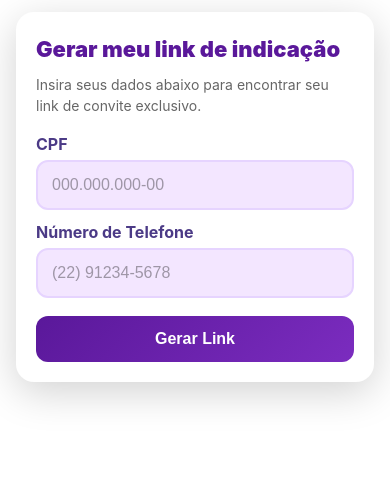
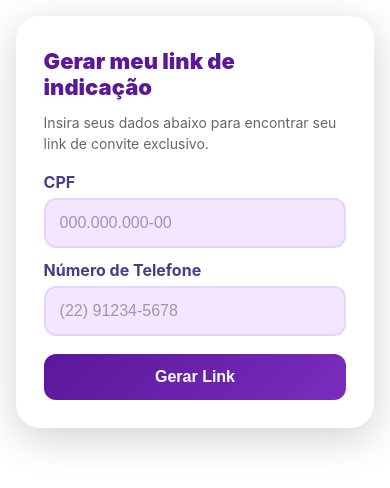
Before and after one commit to marketing827/invitelink, a website: page widget.html in a window 390 px wide. Drawn offline with Linux system fonts and the light colour scheme.

Commit message:
Update widget.html

```diff
--- a/widget.html
+++ b/widget.html
@@ -7,121 +7,103 @@
 <meta name="color-scheme" content="light only" />
 <style>
   /* ===== Base & reset ===== */
-    *, *::before, *::after { box-sizing: border-box; }
+  *,*::before,*::after{ box-sizing:border-box; }
 
   :root{
-      --bg:#F3E6FF;
     --panel:#ffffff;
-      --card:#9D4EDD;   /* destaque */
-      --primary:#5A189A;/* títulos e elementos principais */
-      --icon:#FF9000;   /* ícones gerais / bordas secundárias */
+    --card:#9D4EDD;
+    --primary:#5A189A;
+    --icon:#FF9000;
     --text:#2b2b2b;
     --muted:rgba(0,0,0,.60);
     --input-bg:#F3E6FF;
     --input-br:#E6D4FF;
-      --radius:20px;
 
-      /* safe areas (iOS/Android notches) */
-      --safe-l: max(16px, env(safe-area-inset-left));
-      --safe-r: max(16px, env(safe-area-inset-right));
-      --safe-t: max(12px, env(safe-area-inset-top));
-      --safe-b: max(16px, env(safe-area-inset-bottom));
+    /* safe-areas + clamp para não colar nas bordas em telas muito estreitas */
+    --pad-x: clamp(12px, 4vw, 20px);
+    --pad-y: clamp(10px, 3vh, 16px);
+    --safe-l: max(var(--pad-x), env(safe-area-inset-left));
+    --safe-r: max(var(--pad-x), env(safe-area-inset-right));
+    --safe-t: max(var(--pad-y), env(safe-area-inset-top));
+    --safe-b: max(var(--pad-y), env(safe-area-inset-bottom));
   }
 
-    html, body { height: 100%; }
+  html,body{ height:100%; }
   body{
-      margin: 0;
-      background: transparent; /* deixa ver o fundo do Framer */
+    margin:0;
+    background:transparent; /* deixa o fundo do Framer aparecer */
     font-family:"Uncut Sans", Inter, system-ui, -apple-system, Segoe UI, Roboto, Arial, sans-serif;
-      color: var(--text);
-      overflow-x: hidden; /* evita “vazamento” lateral no mobile */
+    color:var(--text);
+    overflow-x:hidden; /* nada de scroll lateral */
   }
 
-    /* acolchoamento interno para não “colar” nas bordas do iFrame */
+  /* acolchoado que impede o card de encostar na borda do iFrame */
   .wrapper{
     padding: var(--safe-t) var(--safe-r) var(--safe-b) var(--safe-l);
   }
 
   .panel{
-      width: 100%;
-      max-width: 560px;
-      background: var(--panel);
-      border-radius: 24px;
-      padding: 28px;
-      box-shadow: 0 10px 40px rgba(0,0,0,.18);
-      margin: 0; /* topo/esquerda do iFrame */
-      overflow-wrap: anywhere;
+    width:100%;
+    max-width:560px;
+    background:var(--panel);
+    border-radius:24px;
+    padding:28px;
+    box-shadow:0 10px 40px rgba(0,0,0,.18);
+    margin:0;
+    overflow-wrap:anywhere;
   }
 
-    @media (max-width: 480px){
-      .panel{ padding: 20px; border-radius: 18px; }
+  /* micro-ajustes para telas bem estreitas */
+  @media (max-width: 380px){
+    .panel{ padding:18px; border-radius:16px; }
+    .title{ font-size:22px; }
   }
 
   .title{
-      color: var(--primary);
-      margin: 4px 0 12px;
-      font-size: clamp(22px,2.8vw,30px);
-      font-weight: 900;
+    color:var(--primary);
+    margin:4px 0 12px;
+    font-size:clamp(22px,2.8vw,30px);
+    font-weight:900;
   }
   .subtitle{ margin:0 0 18px; color:var(--muted); font-size:14px; line-height:1.5; }
 
   .label{ display:block; margin:12px 0 6px; color:#4b3a86; font-weight:750; }
 
   .input{
-      display:block;
-      width:100%;
+    display:block; width:100%;
     padding:14px 14px;
     border:2px solid var(--input-br);
-      border-radius:12px;
-      outline:none;
-      font-size:16px;
-      background:var(--input-bg);
-      color:var(--text);
+    border-radius:12px; outline:none; font-size:16px;
+    background:var(--input-bg); color:var(--text);
   }
   .input::placeholder{ color:rgba(0,0,0,.35); }
   .input:focus{ border-color:#cbb2ff; box-shadow:0 0 0 3px rgba(90,24,154,.10); }
 
   .btn{
-      margin-top:18px;
-      width:100%;
-      padding:14px 16px;
-      border:0;
-      border-radius:12px;
+    margin-top:18px; width:100%; padding:14px 16px; border:0; border-radius:12px;
     background:linear-gradient(135deg, var(--primary), #7b2cbf);
-      color:#fff;
-      font-weight:900;
-      font-size:16px;
-      cursor:pointer;
+    color:#fff; font-weight:900; font-size:16px; cursor:pointer;
   }
   .btn:hover{ filter:brightness(1.05); }
 
   /* ===== Card de dados ===== */
   .card{
-      margin-top:6px;
-      padding:18px;
-      border-radius:20px;
-      background:var(--card);
-      color:#fff;
+    margin-top:6px; padding:18px; border-radius:20px; background:var(--card); color:#fff;
     box-shadow:0 8px 30px rgba(0,0,0,.1);
-      opacity:0;
-      transform:translateY(20px);
+    opacity:0; transform:translateY(20px);
     transition:opacity .4s ease, transform .4s ease;
     overflow-wrap:anywhere;
   }
   .card.visible{ opacity:1; transform:translateY(0); }
   .card-title{ margin:0 0 8px; font-size:18px; font-weight:900; letter-spacing:.2px; }
-    .row{
-      display:flex; justify-content:space-between; gap:12px;
-      padding:10px 0; border-bottom:1px dashed rgba(255,255,255,.25);
-      font-size:15px;
-    }
+  .row{ display:flex; justify-content:space-between; gap:12px; padding:10px 0; border-bottom:1px dashed rgba(255,255,255,.25); font-size:15px; }
   .row:last-child{ border-bottom:0; }
   .k{ opacity:.9; font-weight:750; }
   .v a{ color:#fff; text-decoration:underline; word-break:break-all; }
 
   .share-ctas{ margin-top:14px; display:flex; gap:10px; flex-wrap:wrap; }
 
-    /* botão WhatsApp VERDE */
+  /* WhatsApp VERDE */
   .share-btn.whatsapp{
     display:inline-flex; align-items:center; gap:10px;
     background:#25D366; color:#fff;
@@ -130,8 +112,9 @@
   }
   .share-btn.whatsapp .ico{ width:18px; height:18px; fill:#fff; }
   .share-btn.whatsapp[disabled]{ opacity:.6; cursor:not-allowed; }
+  .share-btn:hover{ transform:translateY(-1px); }
 
-    /* botão “Copiar link” (fantasma/branco) */
+  /* Copiar link (fantasma) */
   .share-btn.ghost{
     display:inline-flex; align-items:center; gap:10px;
     background:transparent; color:#fff;
@@ -139,21 +122,12 @@
     padding:10px 14px; font-weight:800; cursor:pointer;
   }
   .share-btn.ghost .ico{ width:18px; height:18px; fill:#fff; }
-    .share-btn:hover{ transform:translateY(-1px); }
   .share-btn[disabled]{ opacity:.6; cursor:not-allowed; }
 
   .toast{
-      margin-top:12px;
-      padding:12px 14px;
-      border-radius:12px;
-      background:#fff;
-      color:var(--text);
-      border-left:6px solid var(--icon);
-      box-shadow:0 6px 18px rgba(0,0,0,.08);
-      transform:translateY(8px);
-      opacity:0;
-      transition:opacity .25s ease, transform .25s ease;
-      font-size:14px;
+    margin-top:12px; padding:12px 14px; border-radius:12px; background:#fff; color:var(--text);
+    border-left:6px solid var(--icon); box-shadow:0 6px 18px rgba(0,0,0,.08);
+    transform:translateY(8px); opacity:0; transition:opacity .25s ease, transform .25s ease; font-size:14px;
   }
   .toast.show{ transform:translateY(0); opacity:1; }
 
@@ -219,25 +193,24 @@
         shareBtn=$("#share-whatsapp"), copyBtn=$("#copy-link");
   const out={nome:$("#r-nome"),clicks:$("#r-clicks"),convidados:$("#r-convidados"),link:$("#r-link")};
 
-    // API no mesmo domínio do widget (Vercel)
   const apiURL = window.location.origin + "/api/invite";
-    const onlyDigits=s=>String(s||"").replace(/\\D+/g,"");
+  const onlyDigits=s=>String(s||"").replace(/\D+/g,"");
 
   const cpf=$("#cpf"), phone=$("#phone");
 
-    // Máscaras VISUAIS (não usadas na validação)
+  // Máscaras VISUAIS
   cpf.addEventListener("input", () => {
     let v = onlyDigits(cpf.value).slice(0,11);
-      v = v.replace(/(\\d{3})(\\d)/, "$1.$2")
-           .replace(/(\\d{3})(\\d)/, "$1.$2")
-           .replace(/(\\d{3})(\\d{1,2})$/, "$1-$2");
+    v = v.replace(/(\d{3})(\d)/, "$1.$2")
+         .replace(/(\d{3})(\d)/, "$1.$2")
+         .replace(/(\d{3})(\d{1,2})$/, "$1-$2");
     cpf.value = v;
   });
 
   phone.addEventListener("input", () => {
     let v = onlyDigits(phone.value).slice(0,11);
-      v = v.replace(/^(\\d{2})(\\d)/, "($1) $2")
-           .replace(/(\\d{5})(\\d{4})$/, "$1-$2");
+    v = v.replace(/^(\d{2})(\d)/, "($1) $2")
+         .replace(/(\d{5})(\d{4})$/, "$1-$2");
     phone.value = v;
   });
 
@@ -255,7 +228,7 @@
 
   function disableShare(){ shareBtn.disabled=true; copyBtn.disabled=true; shareBtn.onclick=copyBtn.onclick=null; }
   function enableShare(link, nome){
-      const text=`Oi! Esse é o meu link de indicação da Entre 💜\\n${nome?nome+" — ":""}${link}`;
+    const text=`Oi! Esse é o meu link de indicação da Entre 💜\n${nome?nome+" — ":""}${link}`;
     const encoded=encodeURIComponent(text);
     shareBtn.disabled=false; shareBtn.onclick=()=>window.open(`https://wa.me/?text=${encoded}`,"_blank","noopener");
     copyBtn.disabled=false; copyBtn.onclick=async()=>{ try{ await navigator.clipboard.writeText(link); toastShow("Link copiado!", true);} catch{ toastShow("Não foi possível copiar automaticamente. Copie o link manualmente."); } };
@@ -271,7 +244,6 @@
     if(link){ out.link.href=link; out.link.textContent="abrir link"; enableShare(link,nome); }
     else{ out.link.removeAttribute("href"); out.link.textContent="—"; disableShare(); }
 
-      // Esconde formulário e exibe apenas os dados
     form.classList.add("hidden");
     card.classList.remove("hidden");
     requestAnimationFrame(()=> { card.classList.add("visible"); pingHeight(); });
```
Lines whose indentation alone changed are shown as unchanged.
